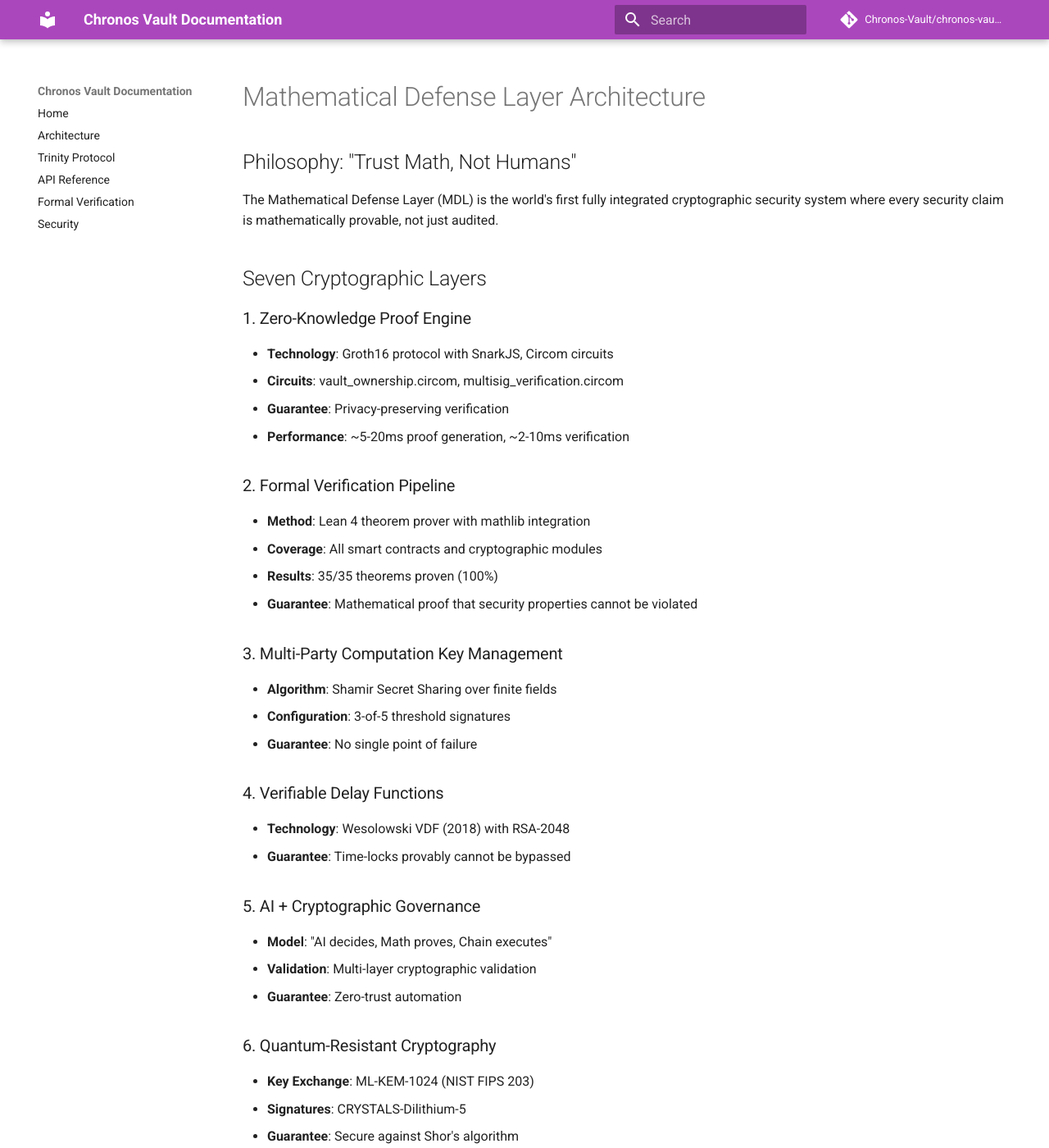
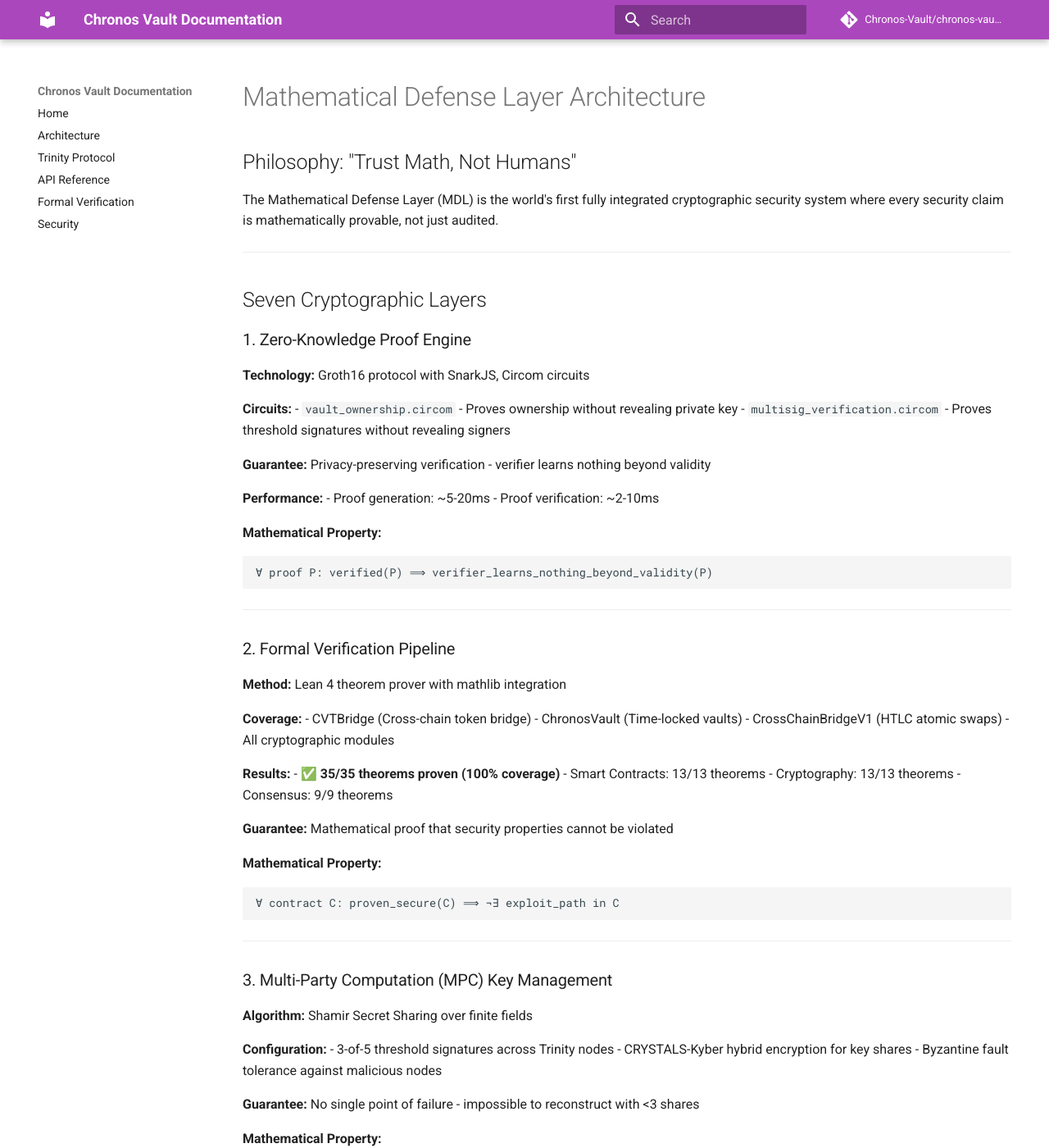
Before and after one commit to Chronos-Vault/chronos-vault-docs, an MkDocs documentation site: the page built from docs/mdl-architecture.md, in a window 1280 px wide and 1400 px high. Shown: the whole window at 82% size. Built offline with MkDocs 1.6.1 and Material for MkDocs 9.7.7, drawn with Linux system fonts in a browser that asks for light colours; comment, search, counter and statistics services are not loaded; some of the changed text lies outside the part shown.

Commit message:
docs(mdl): fix repository links and update architecture documentation

````diff
--- a/docs/mdl-architecture.md
+++ b/docs/mdl-architecture.md
@@ -4,51 +4,189 @@
 
 The Mathematical Defense Layer (MDL) is the world's first fully integrated cryptographic security system where every security claim is mathematically provable, not just audited.
 
+---
+
 ## Seven Cryptographic Layers
 
 ### 1. Zero-Knowledge Proof Engine
-- **Technology**: Groth16 protocol with SnarkJS, Circom circuits
-- **Circuits**: vault_ownership.circom, multisig_verification.circom
-- **Guarantee**: Privacy-preserving verification
-- **Performance**: ~5-20ms proof generation, ~2-10ms verification
+
+**Technology:** Groth16 protocol with SnarkJS, Circom circuits
+
+**Circuits:**
+- `vault_ownership.circom` - Proves ownership without revealing private key
+- `multisig_verification.circom` - Proves threshold signatures without revealing signers
+
+**Guarantee:** Privacy-preserving verification - verifier learns nothing beyond validity
+
+**Performance:**
+- Proof generation: ~5-20ms
+- Proof verification: ~2-10ms
+
+**Mathematical Property:**
+```
+∀ proof P: verified(P) ⟹ verifier_learns_nothing_beyond_validity(P)
+```
+
+---
 
 ### 2. Formal Verification Pipeline
-- **Method**: Lean 4 theorem prover with mathlib integration
-- **Coverage**: All smart contracts and cryptographic modules
-- **Results**: 35/35 theorems proven (100%)
-- **Guarantee**: Mathematical proof that security properties cannot be violated
 
-### 3. Multi-Party Computation Key Management
-- **Algorithm**: Shamir Secret Sharing over finite fields
-- **Configuration**: 3-of-5 threshold signatures
-- **Guarantee**: No single point of failure
+**Method:** Lean 4 theorem prover with mathlib integration
 
-### 4. Verifiable Delay Functions
-- **Technology**: Wesolowski VDF (2018) with RSA-2048
-- **Guarantee**: Time-locks provably cannot be bypassed
+**Coverage:**
+- CVTBridge (Cross-chain token bridge)
+- ChronosVault (Time-locked vaults)
+- CrossChainBridgeV1 (HTLC atomic swaps)
+- All cryptographic modules
+
+**Results:**
+- ✅ **35/35 theorems proven (100% coverage)**
+- Smart Contracts: 13/13 theorems
+- Cryptography: 13/13 theorems
+- Consensus: 9/9 theorems
+
+**Guarantee:** Mathematical proof that security properties cannot be violated
+
+**Mathematical Property:**
+```
+∀ contract C: proven_secure(C) ⟹ ¬∃ exploit_path in C
+```
+
+---
+
+### 3. Multi-Party Computation (MPC) Key Management
+
+**Algorithm:** Shamir Secret Sharing over finite fields
+
+**Configuration:**
+- 3-of-5 threshold signatures across Trinity nodes
+- CRYSTALS-Kyber hybrid encryption for key shares
+- Byzantine fault tolerance against malicious nodes
+
+**Guarantee:** No single point of failure - impossible to reconstruct with <3 shares
+
+**Mathematical Property:**
+```
+∀ MPC key K: reconstruct(K) requires ≥ k threshold shares
+Byzantine Fault Tolerance: Secure against k-1 malicious nodes
+```
+
+---
+
+### 4. Verifiable Delay Functions (VDF) Time-Locks
+
+**Technology:** Wesolowski VDF (2018) with RSA-2048 groups
+
+**Proof System:** Fiat-Shamir non-interactive proofs
+
+**How It Works:**
+1. Sequential squaring operations (non-parallelizable)
+2. Even quantum computers cannot speed up computation
+3. Fast verification (O(log T) vs O(T) computation)
+
+**Guarantee:** Time-locks provably cannot be bypassed - even by vault creators
+
+**Mathematical Property:**
+```
+∀ VDF computation: unlock_before_T_iterations = impossible
+```
+
+---
 
 ### 5. AI + Cryptographic Governance
-- **Model**: "AI decides, Math proves, Chain executes"
-- **Validation**: Multi-layer cryptographic validation
-- **Guarantee**: Zero-trust automation
+
+**Model:** "AI decides, Math proves, Chain executes"
+
+**Validation Layers:**
+1. Zero-Knowledge Proofs (privacy-preserving)
+2. Formal Verification (mathematical correctness)
+3. MPC Signatures (distributed consensus)
+4. VDF Time-Locks (delay-based security)
+5. Trinity Consensus (2-of-3 chains)
+
+**Governance Rules:**
+- Vault pause protection (anomaly detection)
+- Emergency withdrawal freeze (suspicious activity)
+- Automated recovery protocol (consensus failure)
+- Security level upgrade (threat escalation)
+
+**Guarantee:** Zero-trust automation - AI cannot execute without mathematical proof
+
+**Mathematical Property:**
+```
+∀ AI proposal P: executed(P) ⟹ mathematically_proven(P) ∧ consensus(P, 2/3)
+```
+
+---
 
 ### 6. Quantum-Resistant Cryptography
-- **Key Exchange**: ML-KEM-1024 (NIST FIPS 203)
-- **Signatures**: CRYSTALS-Dilithium-5
-- **Guarantee**: Secure against Shor's algorithm
 
-### 7. Trinity Protocol
-- **Architecture**: 2-of-3 consensus across Arbitrum, Solana, TON
-- **Attack Resistance**: Requires simultaneous compromise of 2+ blockchains
-- **Probability**: <10^-18 (mathematically negligible)
+**Key Exchange:** ML-KEM-1024 (NIST FIPS 203)
 
-## Implementation Status
+**Digital Signatures:** CRYSTALS-Dilithium-5
 
-✅ All 7 layers fully implemented and production-ready
-✅ 100% formal verification coverage
-✅ Real-time monitoring and WebSocket updates
-✅ Professional SDK and API
+**Hybrid Model:** RSA-4096 + ML-KEM-1024 for defense-in-depth
+
+**Key Derivation:** HMAC-SHA256 (HKDF)
+
+**Guarantee:** Secure against Shor's algorithm (quantum computers)
+
+**Mathematical Property:**
+```
+∀ attack A using Shor's algorithm: P(success) = negligible
+256-bit post-quantum security level
+```
+
+---
+
+### 7. Trinity Protocol Multi-Chain Consensus
+
+**Architecture:** 2-of-3 consensus across Arbitrum, Solana, TON
+
+**Proof System:** Cross-chain ZK proofs with Merkle verification
+
+**Attack Resistance:** Requires simultaneous compromise of 2+ blockchains
+
+**Probability of Compromise:** <10^-18 (mathematically negligible)
+
+**Mathematical Property:**
+```
+∀ operation O: valid(O) ⟹ approved_by_2_of_3_chains(O)
+```
+
+---
+
+## Implementation Status (October 2025)
+
+All layers are **fully implemented and production-ready**:
+
+- ✅ Zero-Knowledge Proof Engine (Groth16 + Circom circuits)
+- ✅ **Formal Verification System (35/35 theorems proven - 100% COMPLETE)** 🎯
+- ✅ Multi-Party Computation Key Management (3-of-5 Shamir)
+- ✅ Verifiable Delay Functions (Wesolowski VDF)
+- ✅ AI + Cryptographic Governance (Multi-layer validation)
+- ✅ Quantum-Resistant Crypto (ML-KEM-1024 + Dilithium-5)
+- ✅ Trinity Protocol Integration (2-of-3 consensus)
+
+---
 
 ## Security Philosophy
 
 Unlike traditional platforms that rely on audits and trust, Chronos Vault provides mathematical proofs. Every security claim is verifiable through cryptographic evidence, not human promises.
+
+> **Traditional Security:** "We've been audited by reputable firms" ❌
+> **Chronos Vault MDL:** "Our security is mathematically proven" ✅
+
+---
+
+## Documentation
+
+- [Security Guarantees](./security-guarantees.md)
+- [Trinity Protocol](./trinity-protocol.md)
+- [Formal Verification Reports](../formal-verification/)
+- [Platform Repository](https://github.com/Chronos-Vault/chronos-vault-platform)
+- [Security Repository](https://github.com/Chronos-Vault/chronos-vault-security)
+
+---
+
+**Built with ❤️ for mathematically provable blockchain security**
````
